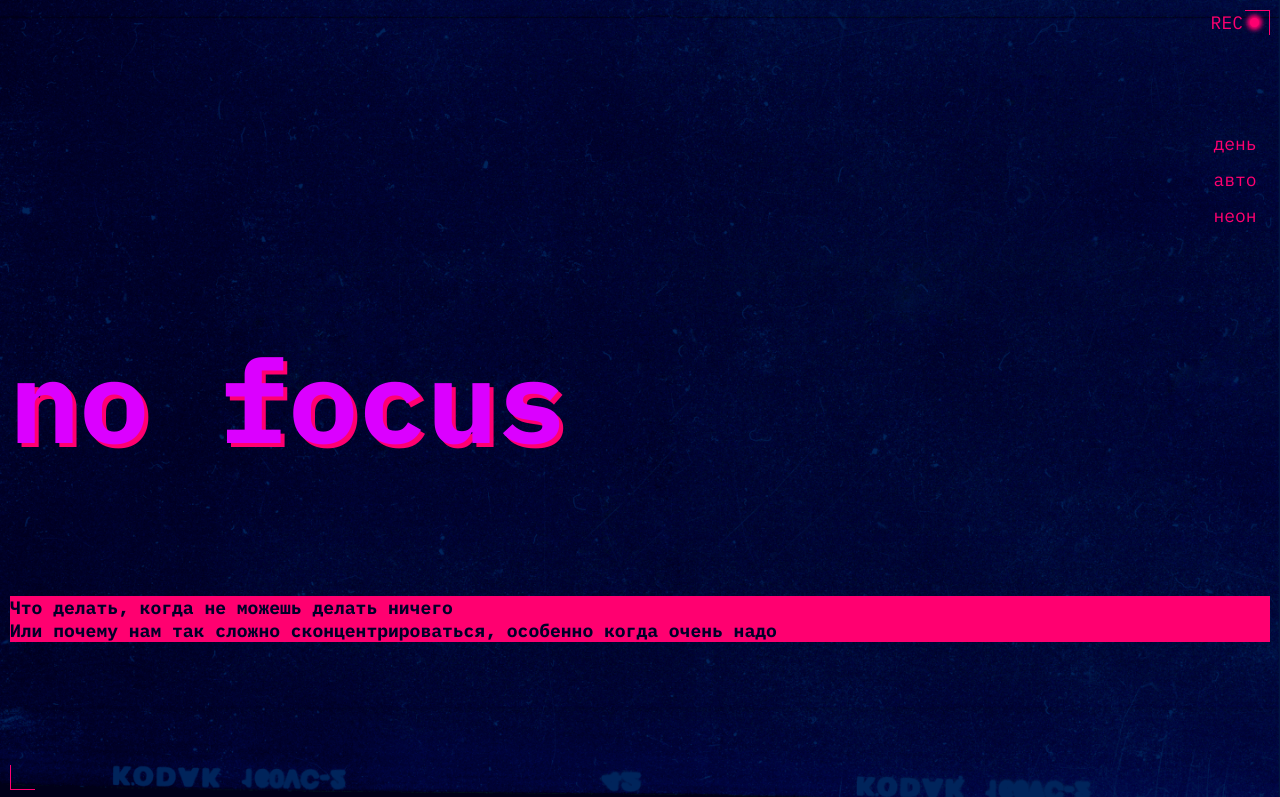
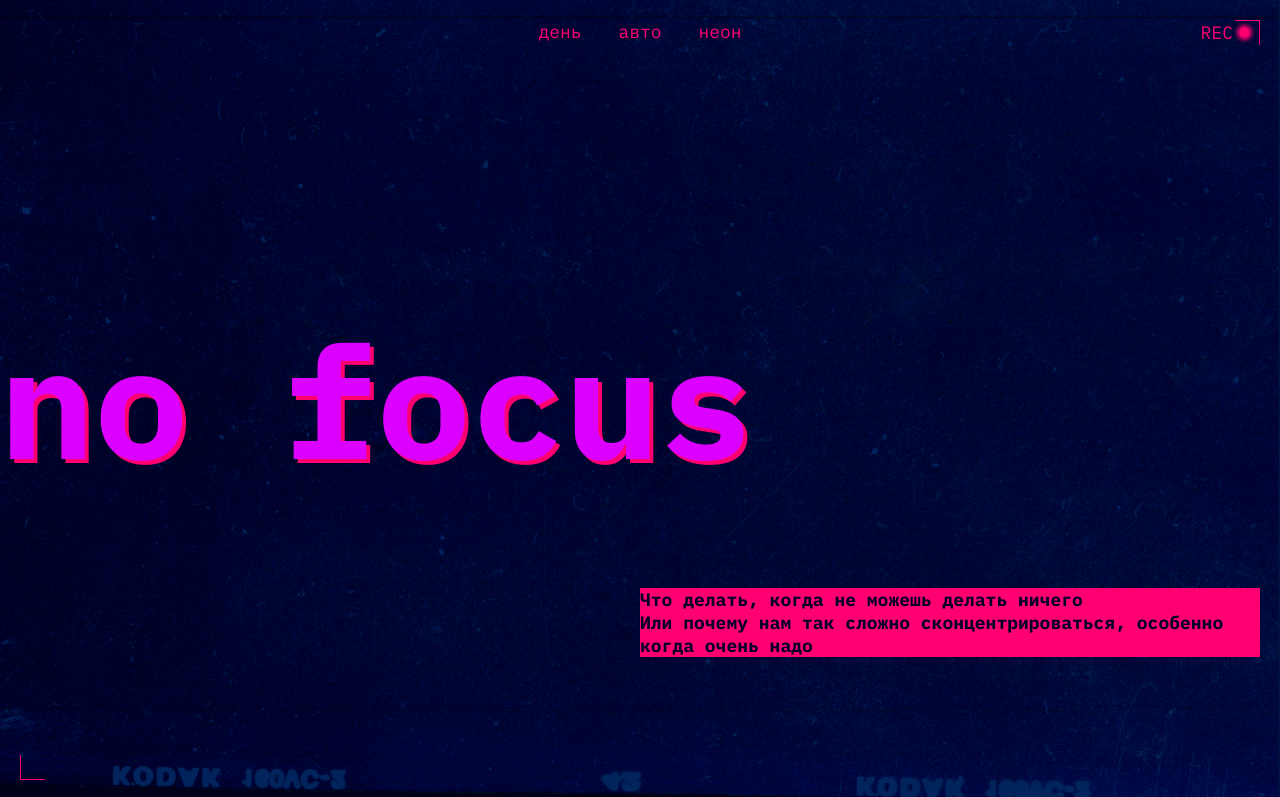
Before and after one commit to IrinaRyazanskaya/slozhno-sosredotochitsya, a plain HTML site: page index.html in a window 1280 px wide. Shown: the top 797 px of the page. Drawn offline with Linux system fonts and the light colour scheme.

Commit message:
Сделала адаптив для header

```diff
--- a/styles/style.css
+++ b/styles/style.css
@@ -130,3 +130,47 @@
   inset-inline-end: var(--small-gap);
   inset-block-start: var(--small-gap);
 }
+
+@media (min-width: 767px) {
+  .header {
+    grid-template-areas:
+      'menu menu'
+      'title title'
+      '. text';
+    padding: var(--big-gap);
+  }
+
+  .header__decoration {
+    inset-inline-end: 38px;
+  }
+
+  .decorated-zone::before {
+    inset-inline-start: var(--big-gap);
+    inset-block-end: var(--big-gap);
+  }
+
+  .decorated-zone::after {
+    inset-inline-end: var(--big-gap);
+    inset-block-start: var(--big-gap);
+  }
+
+  .header__title {
+    margin-inline-start: -20px;
+    font-size: 120px;
+  }
+}
+
+@media (min-width: 1024px) {
+  .header__theme-menu {
+    justify-self: center;
+    align-self: start;
+  }
+
+  .header__theme-menu-list {
+    flex-direction: row;
+  }
+
+  .header__title {
+    font-size: 157px;
+  }
+}
```
